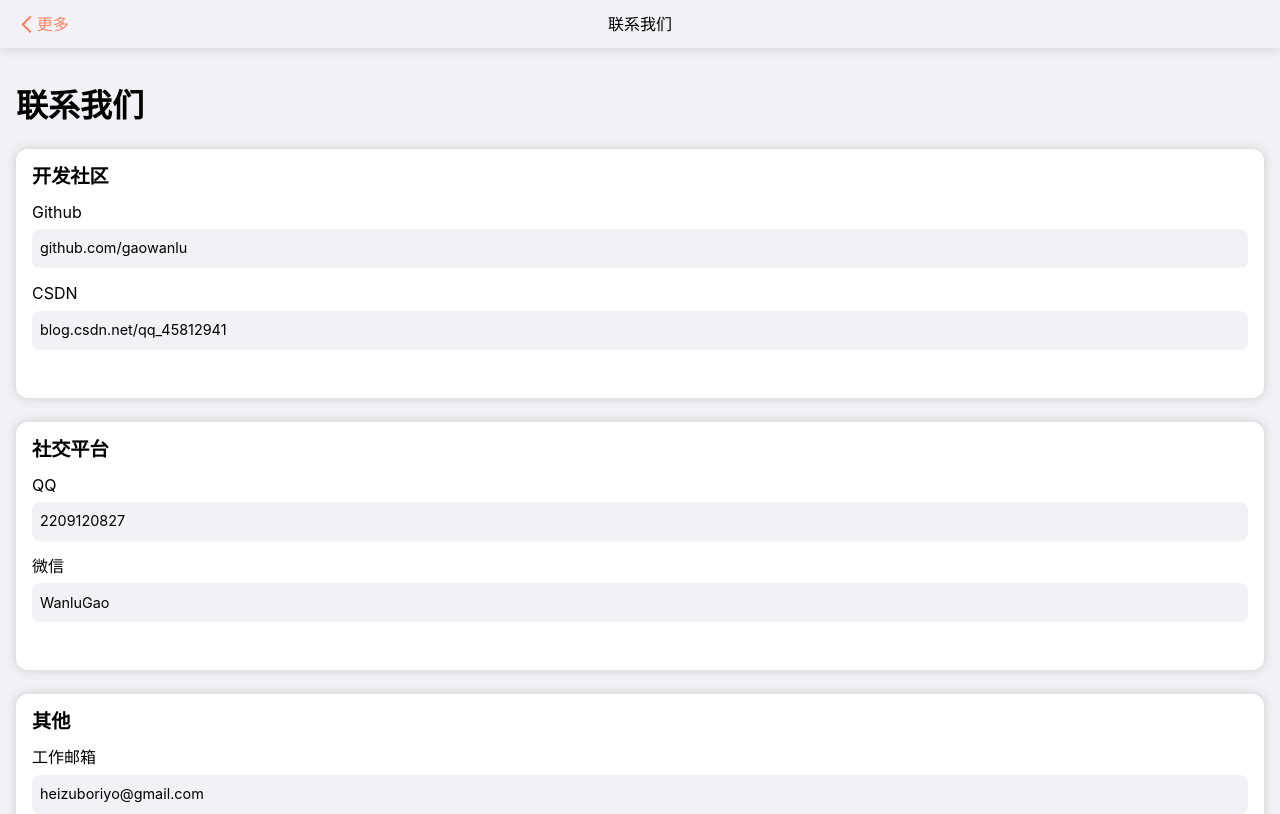
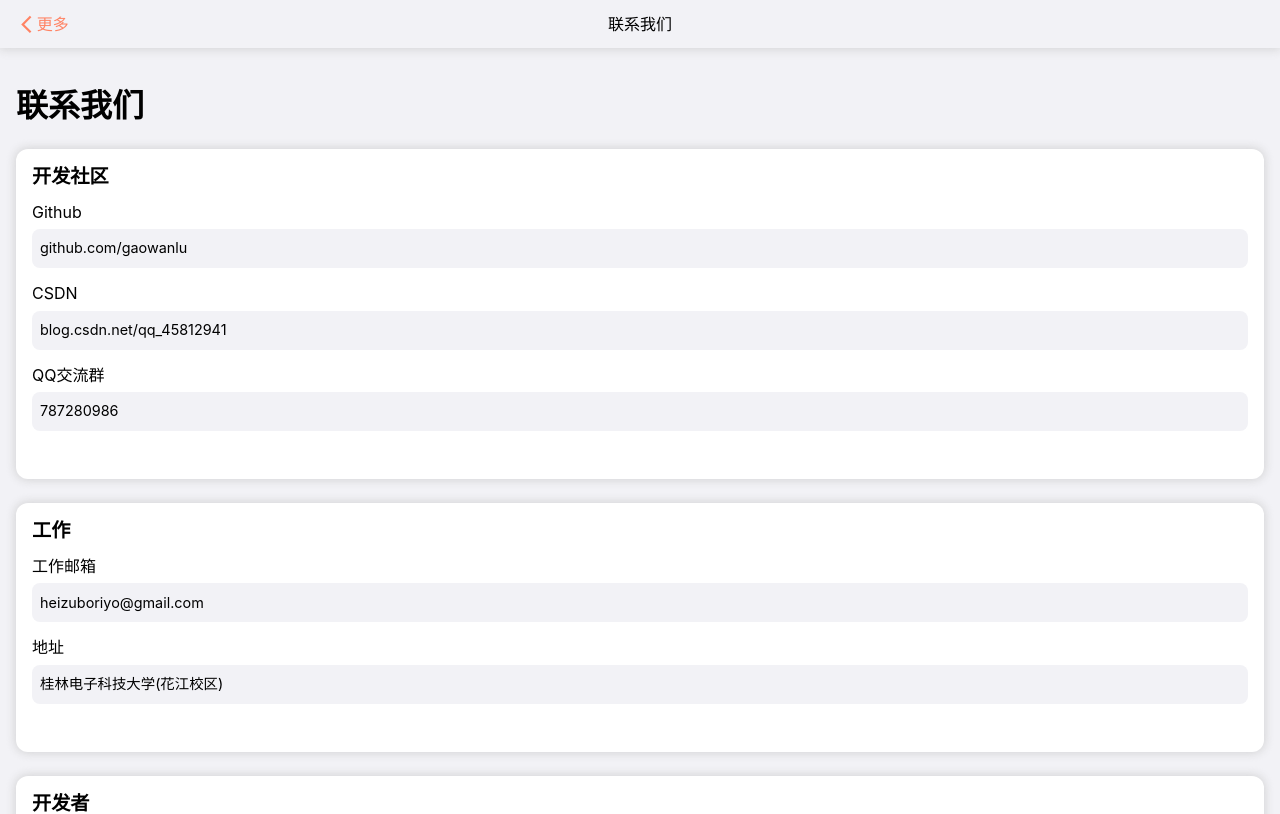
Before and after one commit to gaowanlu/Cours, a React app: page /concatUs in a window 1280 px wide. Shown: the top 814 px of the page. Built offline with nearby package versions, Linux system fonts and the light colour scheme.

Commit message:
修改联系我们

```diff
--- a/src/features/concatUs/concatUsInfoSlice.js
+++ b/src/features/concatUs/concatUsInfoSlice.js
@@ -13,10 +13,26 @@ const initialState = {
                     title: "CSDN",
                     content: "blog.csdn.net/qq_45812941"
                 },
+                {
+                    title: "QQ交流群",
+                    content: "787280986"
+                }
             ],
         },
         {
-            title: "社交平台",
+            title: "工作",
+            rows: [{
+                    title: "工作邮箱",
+                    content: "heizuboriyo@gmail.com"
+                },
+                {
+                    title: "地址",
+                    content: "桂林电子科技大学(花江校区)"
+                },
+            ],
+        },
+        {
+            title: "开发者",
             rows: [{
                     title: "QQ",
                     content: "2209120827"
@@ -24,18 +40,6 @@ const initialState = {
                 {
                     title: "微信",
                     content: "WanluGao"
-                },
-            ],
-        },
-        {
-            title: "其他",
-            rows: [{
-                    title: "工作邮箱",
-                    content: "heizuboriyo@gmail.com"
-                },
-                {
-                    title: "地址",
-                    content: "桂林电子科技大学(花江校区)"
                 },
             ],
         }
```
